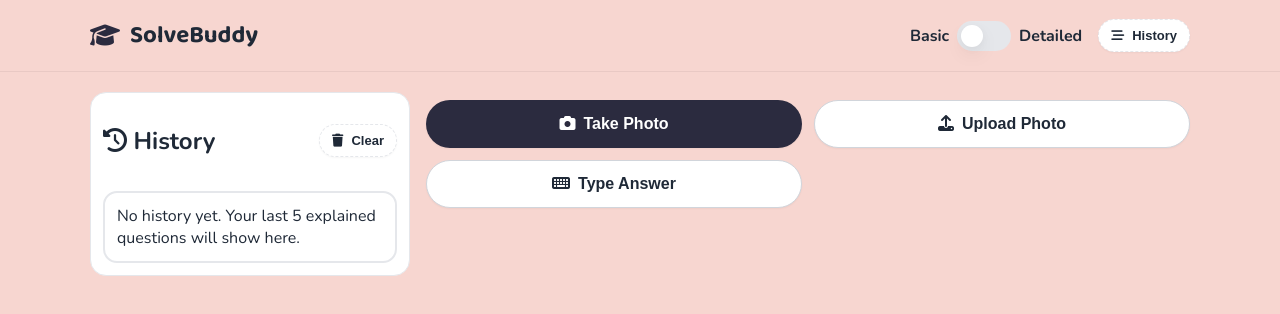
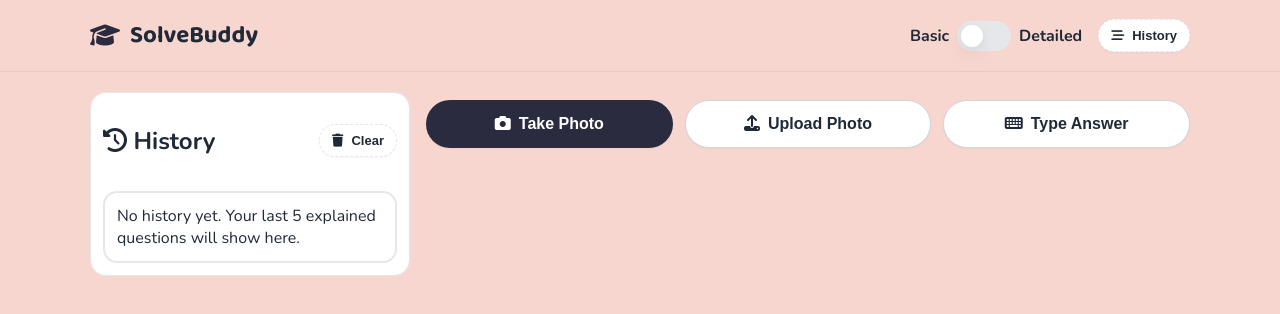
Before and after one commit to heygopal67-web/homework-helper, a plain HTML site: page index.html in a window 1280 px wide. Drawn offline with nearby package versions, Linux system fonts and the light colour scheme.

Commit message:
grid fixx

```diff
--- a/styles.css
+++ b/styles.css
@@ -54,7 +54,7 @@ input:checked + .slider:before { transform: translateX(24px); }
 .content { min-width: 0; grid-area: content; }
 .sidebar { background: #ffffff; border: 1px solid #e5e7eb; border-radius: 16px; padding: 12px; height: max-content; position: sticky; top: 12px; grid-area: sidebar; transition: width .2s ease, opacity .2s ease; }
 .sidebar.hidden { width: 0; padding: 0; border-width: 0; opacity: 0; overflow: hidden; }
-.actions { display: grid; grid-template-columns: 1fr 1fr; gap: 12px; margin-top: 8px; }
+.actions { display: grid; grid-template-columns: repeat(3, 1fr); gap: 12px; margin-top: 8px; }
 
 .btn { border: 1px solid #e5e7eb; border-radius: 9999px; padding: 12px 18px; font-weight: 700; cursor: pointer; box-shadow: 0 1px 2px rgba(2,6,23,0.04); transition: transform .05s ease, background .2s ease, border-color .2s ease; }
 .btn:active { transform: translateY(1px); }
```
